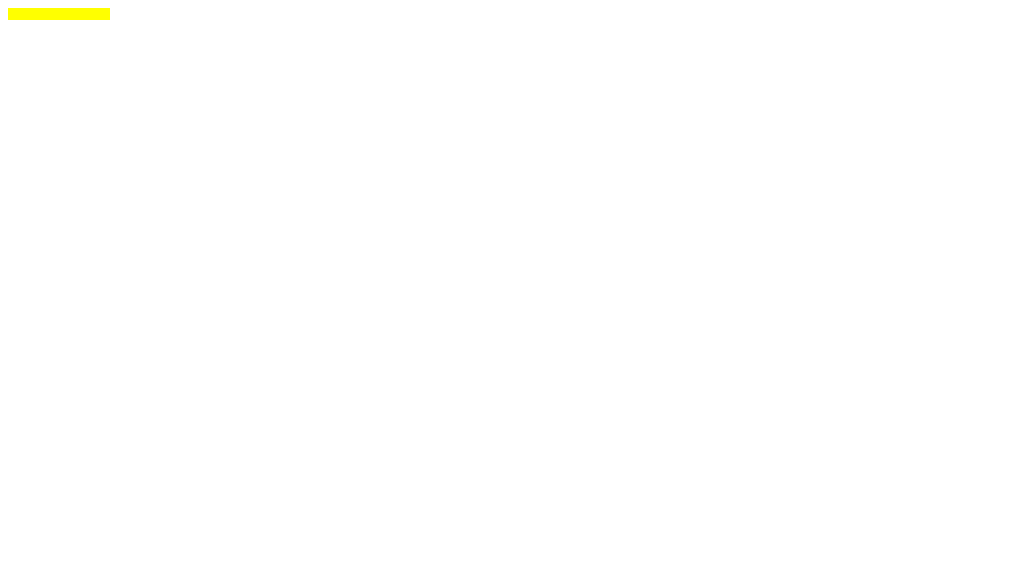
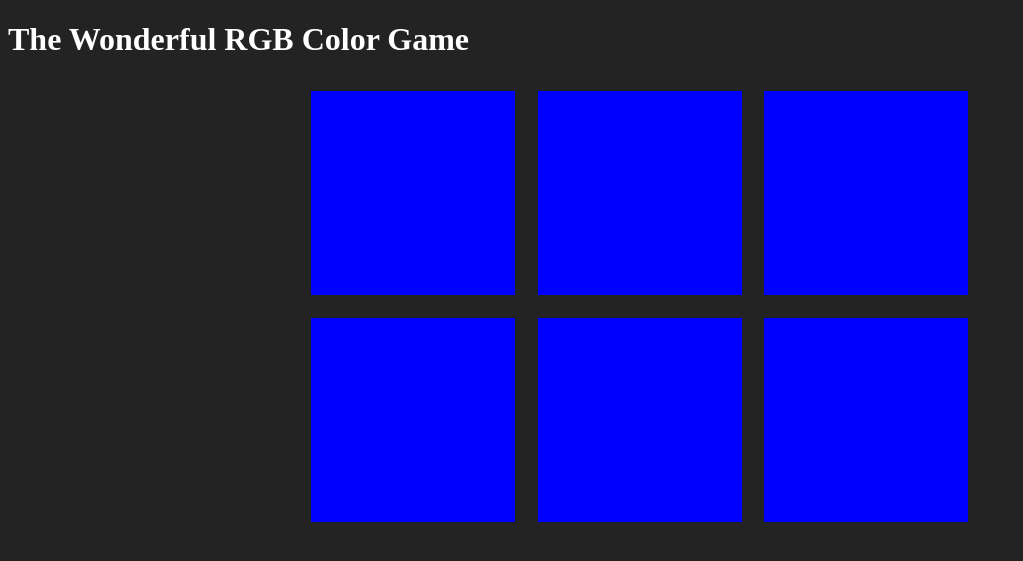
Before and after one commit to bklynate/colt_dev, a PHP site: page /color_game.html in a window 1280 px wide. Before the commit the part shown is almost empty. Shown: the top 561 px of the page, without its empty margins (0-1023 px from the left). Run offline with PHP 8.4, Linux system fonts and the light colour scheme.

Commit message:
Working on color game

```diff
--- a/javascript_learn/color_game.css
+++ b/javascript_learn/color_game.css
@@ -1,4 +1,19 @@
+body {
+  background-color: #232323;
+}
+
+h1 {
+  color: white;
+}
 .square {
-  width: 100px;
-  border: 1px solid yellow;
+  width: 30%;
+  background: blue;
+  padding-bottom: 30%;
+  float: left;
+  margin: 1.66%;
 }
+
+#container {
+  max-width: 680px;
+  margin: 0 auto;
+}
--- a/javascript_learn/color_game.html
+++ b/javascript_learn/color_game.html
@@ -5,6 +5,7 @@
   <link rel="stylesheet" type="text/css" href="color_game.css">
 </head>
 <body>
+  <h1>The Wonderful RGB Color Game</h1>
   <div id="container">
     <div class="square"></div>
     <div class="square"></div>
```
